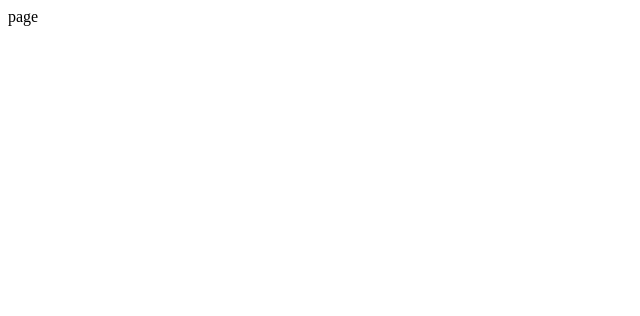
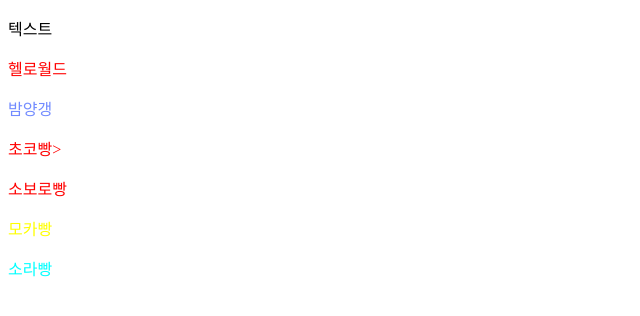
Before and after one commit to yuchankoon/javarepo, a plain HTML site: page index.html in a window 1280 px wide. Shown: the whole page, without its empty margins (0-640 px from the left). Drawn offline with Linux system fonts and the light colour scheme.

Commit message:
update index.html and script.js

```diff
--- a/index.html
+++ b/index.html
@@ -3,9 +3,30 @@
 <head>
     <meta charset="UTF-8">
     <meta name="viewport" content="width=device-width, initial-scale=1.0">
+
+<link rel="stylesheet" href="style.css"/>
+
+<style>
+p {color: red;}
+.a {color: #728bff;}
+.a:hover {opacity: .5;}
+</style>
     <title>Document</title>
 </head>
 <body>
-page
+<p class="test"></p>텍스트</p>
+<p>헬로월드</p>
+<p class="a">밤양갱</p>
+<p class="b">초코빵></p>
+<p class="c">소보로빵</p>
+<p class="d">모카빵</p>
+<p style="color: cyan">소라빵</p>
+<script>
+    console.log('하이');
+    document.getElementsByCLassName('c')[0],style.color='gray';
+
+</script>
+ <script src="script.js"></script>
+
 </body>
 </html>
--- a/script.js
+++ b/script.js
@@ -0,0 +1 @@
+document.getElementsByClassName('d')[0].style.color = 'yellow';
```
